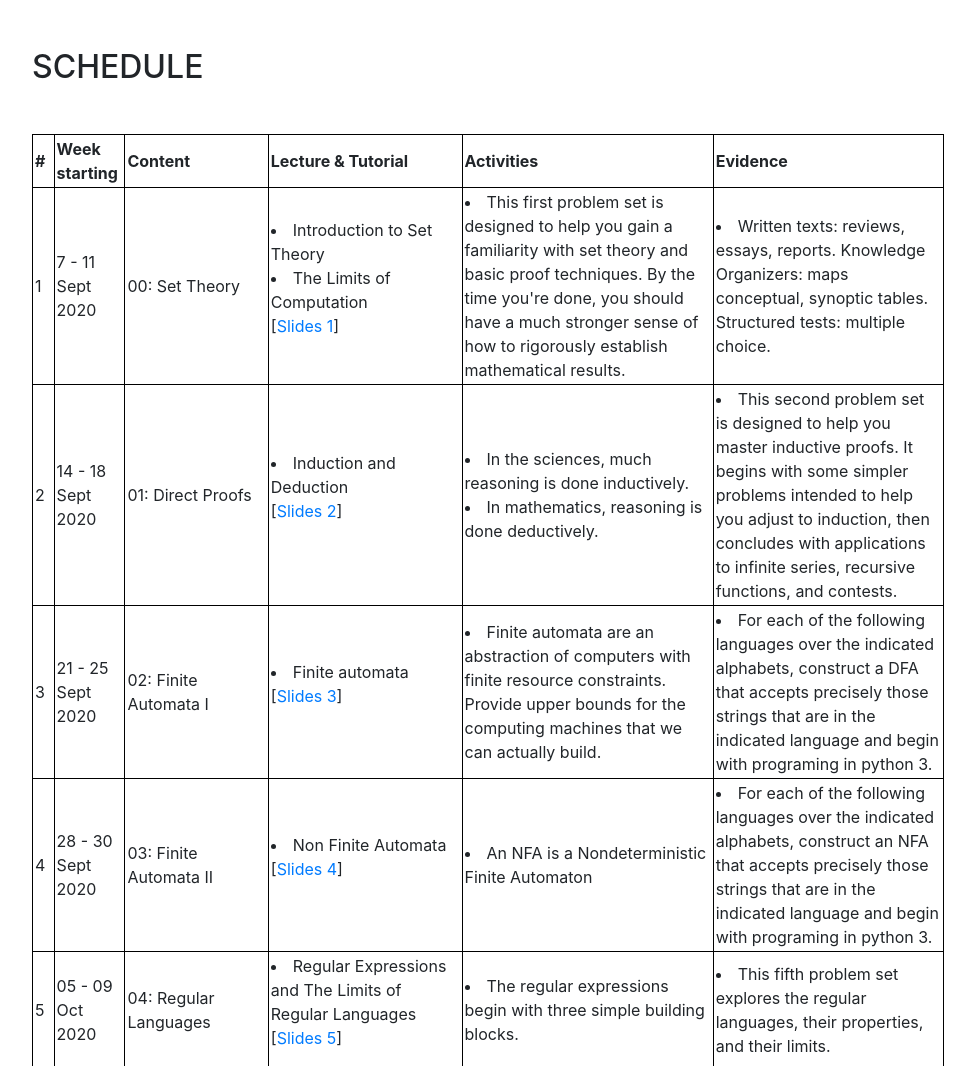
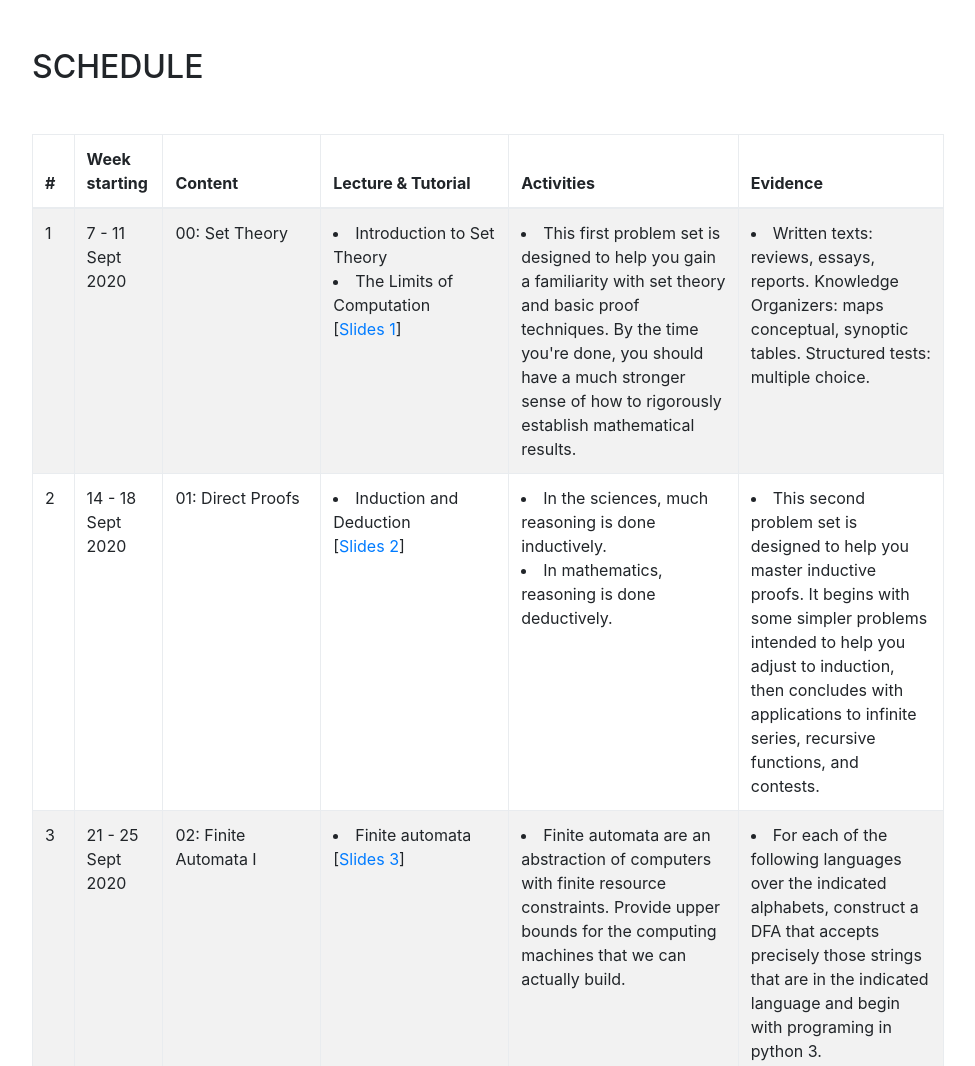
Before and after one commit to jc-gi/blog, a website with bundled scripts: page index.html in a window 1280 px wide. Shown: the part 1600-2666 px from the top of the page, without its empty margins (288-1263 px from the left). Built offline with nearby package versions, Linux system fonts and the light colour scheme; a web font is replaced by a local one.

Commit message:
Add scheme 8

```diff
--- a/css/resume.css
+++ b/css/resume.css
@@ -114,68 +114,11 @@ a {
   a:hover, a:focus, a:active {
     color: #17a2b7; }
 
-    table {
-      border-collapse: collapse;
-      table-layout: fixed;
-      empty-cells: show;
-  }
-  td {
-      border: 1px solid black;
-      padding: 4px;
-  }
-      /* SCROLL TABLE ESSENTIALS (+ SOME ADDITIONAL CSS): */
-  div#scrollTableContainer {
-      width: 617px;
-      margin: 40px; /* just for presentation purposes */
-      border: 1px solid black;
-  }
-  .touchScreen div#scrollTableContainer {
-      width: 600px; /* touch devices do not form scrollbars (= 17 px wide) */
-  }
-  #tHeadContainer {
-      background: #CC3600;
-      color: white;
-      font-weight: bold;
-  }
-  #tBodyContainer {
-      height: 240px;
-      overflow-y: scroll;
-  }
-  .touchScreen #tBodyContainer {
-      -webkit-overflow-scrolling: touch; /* smooths scrolling on touch screens */
-  }
-      /* FINER LAYOUT MATTERS: */
-  tr:first-child td {
-      border-top: 0;
-  }
-  #tBody tr.lastRow td {
-      border-bottom: 0;
-  }
-  td:first-child {
-      min-width: 108px; /* Firefox needs min- and max-widths */
-      max-width: 108px;
-      border-left: 0;
-  }
-  td:first-child + td {
-      min-width: 125px;
-      max-width: 125px;
-  }
-  td:first-child + td + td {
-      min-width: 90px;
-      max-width: 90px;
-  }
-  td:first-child + td + td + td {
-      min-width: 95px;
-      max-width: 95px;
-  }
-  td:first-child + td + td + td + td {
-      width: 180px; /* here, Firefox messes up with only min- and max-widths */
-      border-right: 0;
-  }
-      /* AND SOME CSS TO INFORM TOUCH SCREEN USERS: */
-  p#touchDeviceText {
-      display: none;
-  }
-  .touchScreen p#touchDeviceText {
+.my-custom-scrollbar {
+  position: relative;
+  height: 200px;
+  overflow: auto;
+      }
+      .table-wrapper-scroll-y {
       display: block;
-  }
+      }
--- a/index.html
+++ b/index.html
@@ -125,28 +125,16 @@
 <!-- Course section -->
       <section class="resume-section p-3 p-lg-5 d-flex flex-column" id="Course">
         <div class="my-auto">
-          <h2 class="mb-5">Schedule</h2>
-          <h2 class="subhead"></h2>
-         <table border="1" bordercolor="black" cellpadding="2" cellspacing="0" table.tableSection {
-          display: table;
-          width: 100%;
-      }
-      table.tableSection thead, table.tableSection tbody {
-          float: left;
-          width: 100%;
-      }
-      table.tableSection tbody {
-          overflow: auto;
-          height: 150px;
-      }
-      table.tableSection tr {
-          width: 100%;
-          display: table;
-          text-align: left;
-      }
-      table.tableSection th, table.tableSection td {
-          width: 33%;
-      } >
+
+          <div class="table-wrapper-scroll-y my-custom-scrollbar"></div>
+
+        <h2 class="mb-5">Schedule</h2>
+        <h2 class="subhead"></h2>
+         <table border="1" bordercolor="black" cellpadding="2" cellspacing="0" >
+
+          <table class="table table-bordered table-striped mb-0">
+          <thead>
+
           <tr>
             <th>#</th>
             <th>Week starting</th>
@@ -155,6 +143,10 @@
             <th>Activities</th>
             <th>Evidence</th>
           </tr>
+
+          </thead>
+          <tbody>
+
           <tr>
             <td>1</td><td>7 - 11 Sept 2020</td><td>00: Set Theory</td>
             <td>
@@ -339,8 +331,8 @@
             </td>
           </tr>
 
+          </tbody>
 
-          <tr>
           </table>
         </div>
       </section>
```
